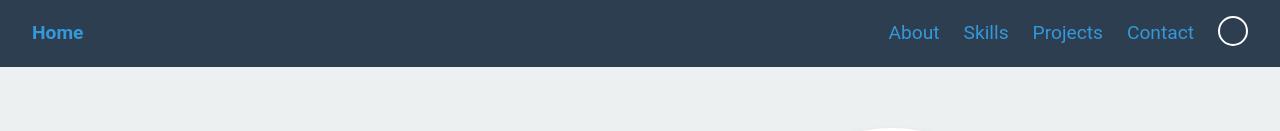
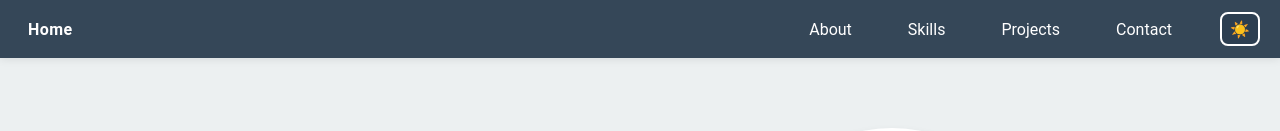
Before and after one commit to FilmonMeharii/filly-port, a React (Create React App) app: page / in a window 1280 px wide. Shown: the top 131 px of the page. Built offline with nearby package versions, Linux system fonts and the light colour scheme; grey boxes are pictures that could not be loaded.

Commit message:
Updated header.js

```diff
--- a/package.json
+++ b/package.json
@@ -22,6 +22,7 @@
   },
   "scripts": {
     "start": "react-scripts start",
+    "dev": "react-scripts start",
     "predeploy": "npm run build",
     "deploy": "gh-pages -d build",
     "build": "react-scripts build",
--- a/src/CSS/Header.css
+++ b/src/CSS/Header.css
@@ -20,8 +20,9 @@
 }
 
 .navbar {
-  background-color: var(--secondary-color);
-  padding: 1rem 2rem;
+  background-color: rgba(44, 62, 80, 0.95);
+  backdrop-filter: blur(6px);
+  padding: 0.75rem 1.25rem;
   position: fixed;
   top: 0;
   left: 0;
@@ -30,13 +31,15 @@
   display: flex;
   justify-content: space-between;
   align-items: center;
+  box-shadow: 0 2px 8px rgba(0,0,0,0.08);
 }
 
 .logo a {
   color: var(--light-text-color);
-  font-size: 1.5rem;
-  font-weight: bold;
+  font-size: 1.25rem;
+  font-weight: 700;
   text-decoration: none;
+  letter-spacing: 0.4px;
 }
 
 .navbar ul {
@@ -45,6 +48,7 @@
   margin: 0;
   padding: 0;
   align-items: center;
+  gap: 1rem;
 }
 
 .navbar li {
@@ -52,27 +56,34 @@
 }
 
 .navbar a {
-  color: var(--primary-color);
+  color: var(--light-text-color);
   text-decoration: none;
-  font-size: 1.2rem;
-  transition: color 0.3s ease;
+  font-size: 1rem;
+  transition: color 0.15s ease, transform 0.15s ease;
+  padding: 0.35rem 0.5rem;
+  border-radius: 6px;
 }
 
 .navbar a:hover {
   color: var(--accent-color);
+  transform: translateY(-2px);
 }
 
 .light-mode-switch {
   position: relative;
   top: auto;
   right: auto;
-    width: 30px;
-    height: 30px;
+  min-width: 40px;
+  height: 34px;
   border: none;
-    border-radius: 50%;
+  border-radius: 8px;
   cursor: pointer;
-    transition: background-color 0.3s ease;
+  transition: background-color 0.2s ease, transform 0.15s ease;
   z-index: 1001;
+  display: inline-flex;
+  align-items: center;
+  justify-content: center;
+  font-size: 16px;
 }
 
 .light-mode-switch.light {
@@ -146,6 +157,13 @@
 
 .menu-icon {
   display: none;
+  background: transparent;
+  border: none;
+  padding: 6px;
+  display: inline-flex;
+  flex-direction: column;
+  justify-content: center;
+  gap: 4px;
 }
 
 @media (max-width: 768px) {
@@ -190,7 +208,8 @@
     width: 25px;
     height: 3px;
     background-color: var(--light-text-color);
-    margin: 5px 0;
+    margin: 0;
+    border-radius: 2px;
   }
 
   .banner-content {
--- a/src/components/Header.js
+++ b/src/components/Header.js
@@ -24,10 +24,14 @@ const Header = () => {
     };
 
     const toggleTheme = () => {
-        setIsDarkMode(prevMode => !prevMode);
-        const newTheme = isDarkMode ? 'light' : 'dark';
-        localStorage.setItem('theme', newTheme);
-        document.body.setAttribute('data-theme', newTheme);
+        // use functional update so we always compute based on previous state
+        setIsDarkMode(prev => {
+            const newVal = !prev;
+            const newTheme = newVal ? 'dark' : 'light';
+            localStorage.setItem('theme', newTheme);
+            document.body.setAttribute('data-theme', newTheme);
+            return newVal;
+        });
     };
 
     return (
@@ -36,12 +40,18 @@ const Header = () => {
                 <div className="logo">
                     <Link smooth to='#top'>Home</Link>
                 </div>
-                <div className="menu-icon" onClick={toggleMenu}>
-                    <span></span>
-                    <span></span>
-                    <span></span>
-                </div>
-                <ul className={isMenuOpen ? 'open' : ''}>
+                <button
+                    className="menu-icon"
+                    onClick={toggleMenu}
+                    aria-label={isMenuOpen ? 'Close navigation menu' : 'Open navigation menu'}
+                    aria-expanded={isMenuOpen}
+                    aria-controls="primary-navigation"
+                >
+                    <span aria-hidden="true"></span>
+                    <span aria-hidden="true"></span>
+                    <span aria-hidden="true"></span>
+                </button>
+                <ul id="primary-navigation" className={isMenuOpen ? 'open' : ''}>
                     <li><Link smooth to='#about' onClick={closeMenu}>About</Link></li>
                     <li><Link smooth to='#skills' onClick={closeMenu}>Skills</Link></li>
                     <li><Link smooth to='#projects' onClick={closeMenu}>Projects</Link></li>
@@ -50,7 +60,11 @@ const Header = () => {
                         <button
                             className={`light-mode-switch ${isDarkMode ? 'dark' : 'light'}`}
                             onClick={toggleTheme}
-                        ></button>
+                            aria-pressed={isDarkMode}
+                            aria-label={isDarkMode ? 'Switch to light mode' : 'Switch to dark mode'}
+                        >
+                            {isDarkMode ? '🌙' : '☀️'}
+                        </button>
                     </li>
                 </ul>
             </nav>
--- a/src/index.css
+++ b/src/index.css
@@ -1,37 +1,107 @@
 :root {
-  --main-color: #3498db;
+  /* modern palette */
+  --primary-color: #06b6d4; /* teal-ish */
+  --accent-color: #8b5cf6; /* violet accent */
+  --secondary-color: #111827; /* dark slate for nav/blocks */
   --background-color: #ffffff;
+  --text-color: #0f172a; /* slate-900 */
+  --light-text-color: #ffffff;
+  --muted-color: #6b7280; /* gray-500 */
+  --box-shadow: 0 8px 24px rgba(15, 23, 42, 0.06);
+  --border-color: #e6e7eb;
+  --radius-sm: 6px;
+  --radius-md: 12px;
+  --max-width: 1200px;
 }
 
 [data-theme="dark"] {
-  --main-color: #000000;
-  --background-color: #000000;
+  --primary-color: #0ea5a4;
+  --accent-color: #7c3aed;
+  --secondary-color: #0b1220;
+  --background-color: #0b1220;
+  --text-color: #e6eef6;
+  --light-text-color: #ffffff;
+  --muted-color: #9ca3af;
+  --box-shadow: 0 8px 24px rgba(2, 6, 23, 0.6);
+  --border-color: #1f2937;
 }
 
+/* sensible defaults */
 *, *::before, *::after {
   box-sizing: border-box;
 }
 
 html {
   scroll-behavior: smooth;
-}
-
-body {
-  margin: 0 auto;
-  max-width: 1200px;
-  font-size: 16px;
-  line-height: 1.6;
   font-family: -apple-system, BlinkMacSystemFont, 'Segoe UI', 'Roboto', 'Oxygen',
     'Ubuntu', 'Cantarell', 'Fira Sans', 'Droid Sans', 'Helvetica Neue',
     sans-serif;
   -webkit-font-smoothing: antialiased;
   -moz-osx-font-smoothing: grayscale;
+}
+
+body {
+  margin: 0 auto;
+  max-width: var(--max-width);
+  font-size: 16px;
+  line-height: 1.6;
   background-color: var(--background-color);
-  color: var(--main-color);
-  transition: background-color 0.3s ease, color 0.3s ease;
+  color: var(--text-color);
+  transition: background-color 0.25s ease, color 0.25s ease;
 }
 
 code {
-  font-family: source-code-pro, Menlo, Monaco, Consolas, 'Courier New',
-    monospace;
+  font-family: source-code-pro, Menlo, Monaco, Consolas, 'Courier New', monospace;
 }
+
+/* layout helpers */
+.container {
+  max-width: var(--max-width);
+  margin: 0 auto;
+  padding: 0 20px;
+  box-sizing: border-box;
+}
+
+/* accessible focus */
+:focus {
+  outline: none;
+}
+
+:focus-visible {
+  outline: 3px solid color-mix(in srgb, var(--primary-color) 60%, transparent);
+  outline-offset: 2px;
+  border-radius: 4px;
+}
+
+/* reduced motion preference */
+@media (prefers-reduced-motion: reduce) {
+  * {
+    transition: none !important;
+    animation-duration: 0.001ms !important;
+    animation-iteration-count: 1 !important;
+  }
+}
+
+/* base link */
+a {
+  color: var(--primary-color);
+  text-decoration: none;
+}
+
+a:hover,
+a:focus {
+  text-decoration: underline;
+}
+
+/* small utilities */
+.sr-only {
+  position: absolute;
+  width: 1px;
+  height: 1px;
+  padding: 0;
+  margin: -1px;
+  overflow: hidden;
+  clip: rect(0,0,0,0);
+  white-space: nowrap;
+  border: 0;
+}
```
Also changed, not shown: 1 other file (tests, documents, lock files or other folders). Lines whose indentation alone changed are shown as unchanged.
